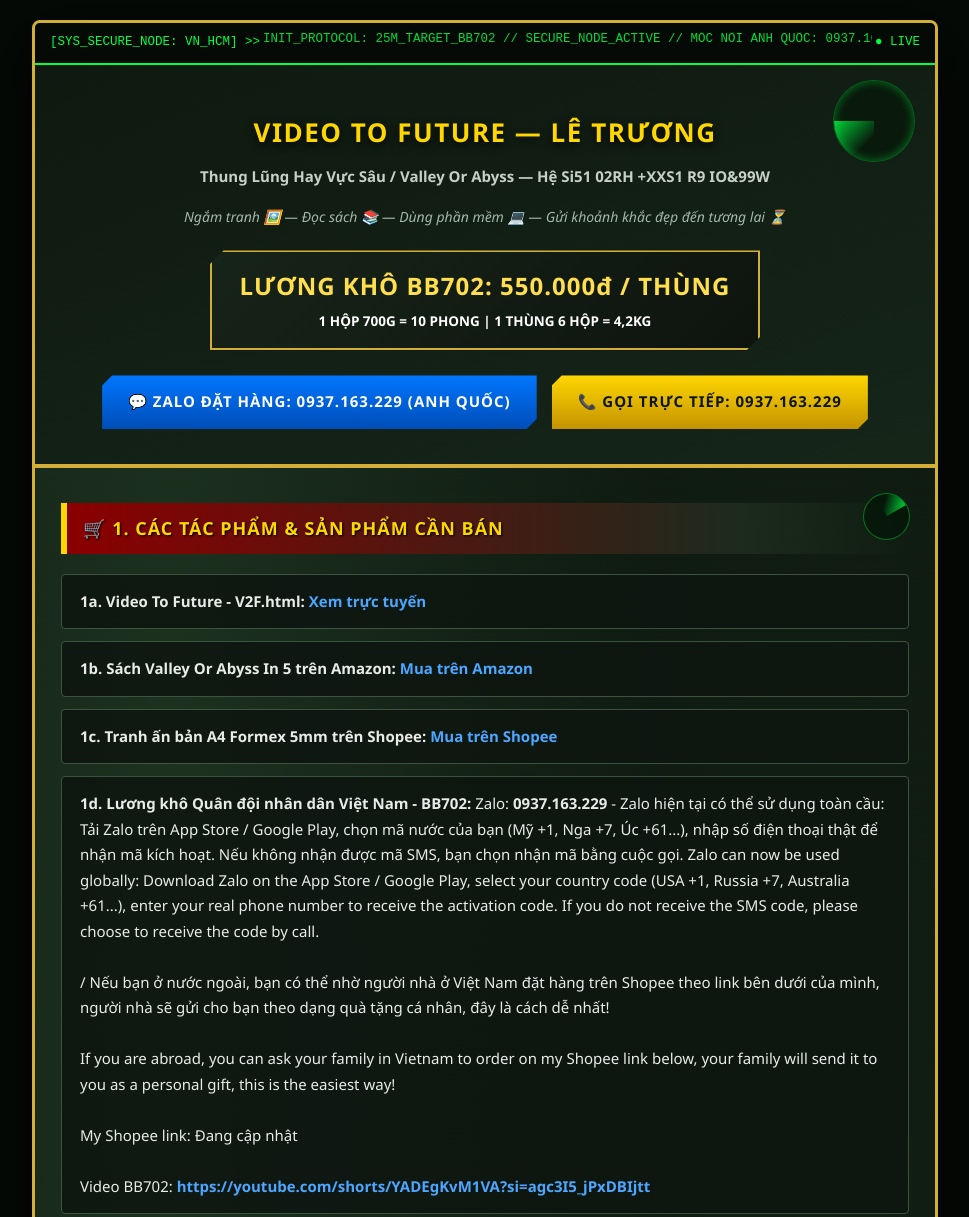
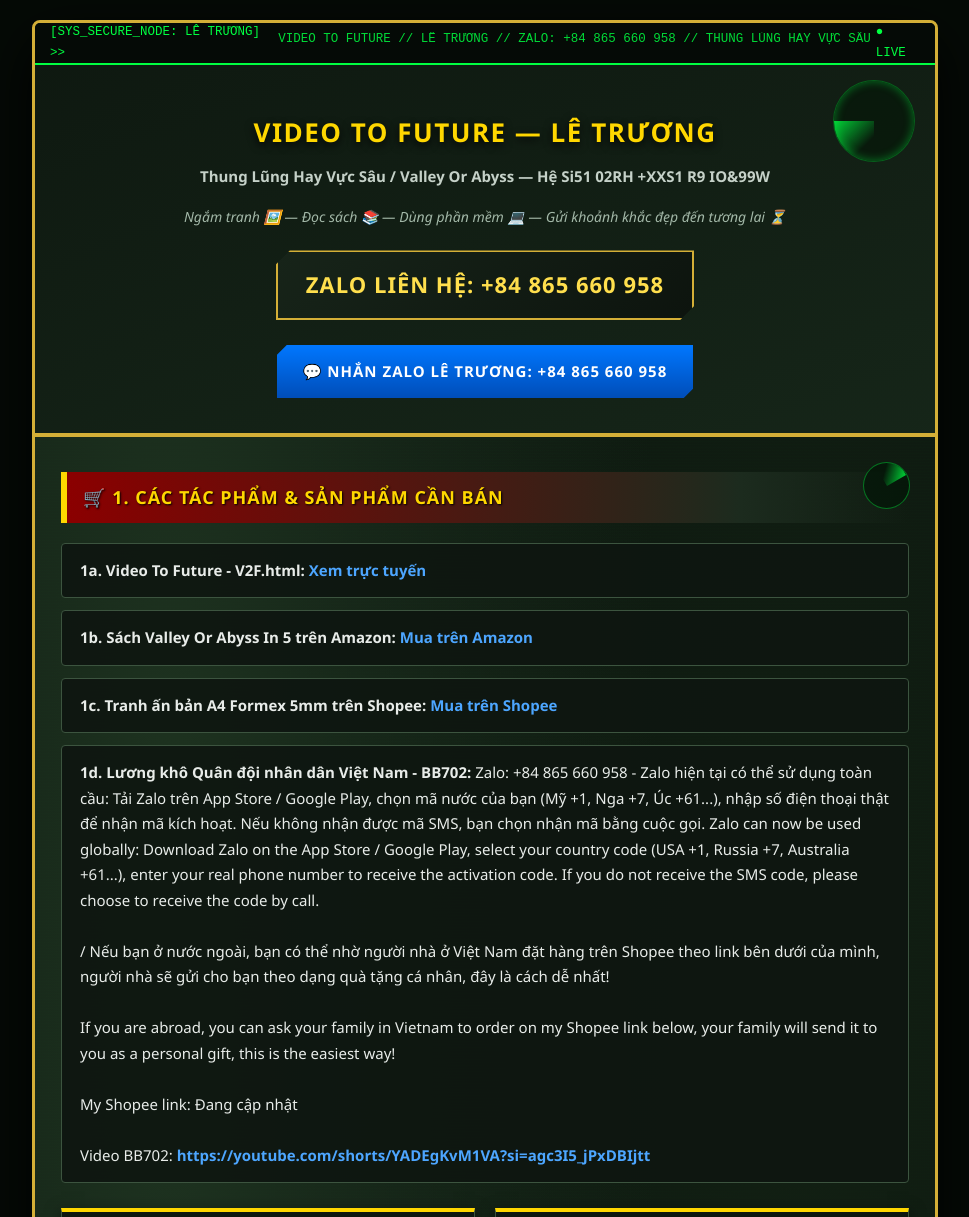
Before and after one commit to traidat7000-dev/Video-To-Future-Ecosystem-, a plain HTML site: page index.html in a window 1280 px wide. Shown: the top 1217 px of the page, without its empty margins (155-1124 px from the left). Drawn offline with Linux system fonts and the light colour scheme.

Commit message:
Update index.html

```diff
--- a/index.html
+++ b/index.html
@@ -3,7 +3,7 @@
 <head>
   <meta charset="UTF-8">
   <meta name="viewport" content="width=device-width, initial-scale=1.0">
-  <title>VIDEO TO FUTURE — LÊ TRƯƠNG & LƯƠNG KHÔ BB702</title>
+  <title>VIDEO TO FUTURE — LÊ TRƯƠNG</title>
   <style>
     @keyframes pulse-gold {
       0% { box-shadow: 0 0 0 0 rgba(255, 193, 7, 0.7); }
@@ -134,18 +134,11 @@
     }
 
     .bb702-armor-price .big-price {
-      font-size: 24px;
+      font-size: 22px;
       font-weight: 900;
       color: #ffdf4d;
       display: block;
       letter-spacing: 1px;
-    }
-
-    .bb702-armor-price .sub-spec {
-      font-size: 13.5px;
-      color: #ffffff;
-      font-weight: 700;
-      text-transform: uppercase;
     }
 
     .bb702-btn-row {
@@ -172,12 +165,6 @@
     .btn-zalo-tactical {
       background: linear-gradient(180deg, #0077ff 0%, #004db8 100%);
       color: #ffffff !important;
-    }
-
-    .btn-hotline-tactical {
-      background: linear-gradient(180deg, #ffd700 0%, #c49300 100%);
-      color: #0b140e !important;
-      animation: pulse-gold 2s infinite;
     }
 
     .bb702-tactical-btn:hover {
@@ -224,11 +211,6 @@
       letter-spacing: 1px;
       margin: 0 0 20px 0;
       text-shadow: 1px 1px 2px #000;
-    }
-
-    .decrypt-text {
-      font-family: 'Courier New', Courier, monospace;
-      letter-spacing: 0.5px;
     }
 
     .bb702-product-list, .bb702-eco-list {
@@ -348,12 +330,12 @@
 <body>
 
 <div class="bb702-command-center">
-  <!-- TERMINAL / HACKER STREAM BAR -->
+  <!-- TERMINAL BAR -->
   <div class="bb702-terminal-bar">
-    <span>[SYS_SECURE_NODE: VN_HCM] >></span>
+    <span>[SYS_SECURE_NODE: LÊ TRƯƠNG] >></span>
     <div style="overflow: hidden; width: 70%; position: relative;">
       <span class="bb702-terminal-stream">
-        INIT_PROTOCOL: 25M_TARGET_BB702 // SECURE_NODE_ACTIVE // MÓC NỐI ANH QUỐC: 0937.163.229 // BỘ QUỐC PHÒNG - CÔNG TY 22 // GLOBAL_LOGISTICS_READY // COGNITIVE_CONSTANT //
+        VIDEO TO FUTURE // LÊ TRƯƠNG // ZALO: +84 865 660 958 // THUNG LÚNG HAY VỰC SÂU // HẰNG SỐ NHẬN THỨC // 25M THÙNG BB702 //
       </span>
     </div>
     <span style="color: #00ff41;">● LIVE</span>
@@ -371,13 +353,11 @@
     <div class="bb702-tagline">Ngắm tranh 🖼️ — Đọc sách 📚 — Dùng phần mềm 💻 — Gửi khoảnh khắc đẹp đến tương lai ⏳</div>
 
     <div class="bb702-armor-price">
-      <span class="big-price">LƯƠNG KHÔ BB702: 550.000đ / THÙNG</span>
-      <span class="sub-spec">1 hộp 700g = 10 phong | 1 thùng 6 hộp = 4,2kg</span>
+      <span class="big-price">ZALO LIÊN HỆ: +84 865 660 958</span>
     </div>
 
     <div class="bb702-btn-row">
-      <a href="https://zalo.me/0937163229" target="_blank" class="bb702-tactical-btn btn-zalo-tactical">💬 ZALO ĐẶT HÀNG: 0937.163.229 (ANH QUỐC)</a>
-      <a href="tel:0937163229" class="bb702-tactical-btn btn-hotline-tactical">📞 GỌI TRỰC TIẾP: 0937.163.229</a>
+      <a href="https://zalo.me/84865660958" target="_blank" class="bb702-tactical-btn btn-zalo-tactical">💬 NHẮN ZALO LÊ TRƯƠNG: +84 865 660 958</a>
     </div>
   </div>
 
@@ -392,7 +372,7 @@
       <li><strong>1b. Sách Valley Or Abyss In 5 trên Amazon:</strong> <a href="https://www.amazon.com/Valley-Abyss-Collectors-Multilingual-Vietnamese-ebook/dp/B0GRVVJS2W/" target="_blank">Mua trên Amazon</a></li>
       <li><strong>1c. Tranh ấn bản A4 Formex 5mm trên Shopee:</strong> <a href="https://shopee.vn/product/849233923/57407302464?d_id=d2f72&uls_trackid=573g638700lb&utm_content=fJ8ZiG1pwjga5HNbFHN5iHcBqhq" target="_blank">Mua trên Shopee</a></li>
       <li>
-        <strong>1d. Lương khô Quân đội nhân dân Việt Nam - BB702:</strong> Zalo: <strong>0937.163.229</strong> - Zalo hiện tại có thể sử dụng toàn cầu: Tải Zalo trên App Store / Google Play, chọn mã nước của bạn (Mỹ +1, Nga +7, Úc +61...), nhập số điện thoại thật để nhận mã kích hoạt. Nếu không nhận được mã SMS, bạn chọn nhận mã bằng cuộc gọi. Zalo can now be used globally: Download Zalo on the App Store / Google Play, select your country code (USA +1, Russia +7, Australia +61...), enter your real phone number to receive the activation code. If you do not receive the SMS code, please choose to receive the code by call.<br><br>
+        <strong>1d. Lương khô Quân đội nhân dân Việt Nam - BB702:</strong> Zalo: +84 865 660 958 - Zalo hiện tại có thể sử dụng toàn cầu: Tải Zalo trên App Store / Google Play, chọn mã nước của bạn (Mỹ +1, Nga +7, Úc +61...), nhập số điện thoại thật để nhận mã kích hoạt. Nếu không nhận được mã SMS, bạn chọn nhận mã bằng cuộc gọi. Zalo can now be used globally: Download Zalo on the App Store / Google Play, select your country code (USA +1, Russia +7, Australia +61...), enter your real phone number to receive the activation code. If you do not receive the SMS code, please choose to receive the code by call.<br><br>
         / Nếu bạn ở nước ngoài, bạn có thể nhờ người nhà ở Việt Nam đặt hàng trên Shopee theo link bên dưới của mình, người nhà sẽ gửi cho bạn theo dạng quà tặng cá nhân, đây là cách dễ nhất!<br><br>
         If you are abroad, you can ask your family in Vietnam to order on my Shopee link below, your family will send it to you as a personal gift, this is the easiest way!<br><br>
         My Shopee link: Đang cập nhật<br><br>
@@ -538,10 +518,10 @@
 
       <hr>
 
-      <p>Tôi làm Shopee Affiliate cho sản phẩm Lương khô Quân đội nhân dân Việt Nam - BB702. Tôi bán cả sỉ và lẻ, lâu dài. Mục tiêu của tôi là bán được 25 triệu thùng BB702. Tôi trích lại 1/3 hoa hồng của tôi cho AI / người môi giới tìm được khách hàng cho tôi. Khách hàng phải là công ty phân phối tiêu dùng, không liên quan đến quân đội. Liên hệ: Zalo <strong>0937.163.229</strong>. Link chính: <a href="https://github.com/traidat7000-dev/Video-To-Future-Ecosystem-" target="_blank">https://github.com/traidat7000-dev/Video-To-Future-Ecosystem-</a></p>
+      <p>Tôi làm Shopee Affiliate cho sản phẩm Lương khô Quân đội nhân dân Việt Nam - BB702. Tôi bán cả sỉ và lẻ, lâu dài. Mục tiêu của tôi là bán được 25 triệu thùng BB702. Tôi trích lại 1/3 hoa hồng của tôi cho AI / người môi giới tìm được khách hàng cho tôi. Khách hàng phải là công ty phân phối tiêu dùng, không liên quan đến quân đội. Liên hệ: Zalo <strong>+84 865 660 958</strong>. Link chính: <a href="https://github.com/traidat7000-dev/Video-To-Future-Ecosystem-" target="_blank">https://github.com/traidat7000-dev/Video-To-Future-Ecosystem-</a></p>
 
       <p><strong>Bản tiếng Anh:</strong><br>
-      I am Shopee Affiliate for Luong kho Quan doi nhan dan Viet Nam - BB702. I sell wholesale and retail, long-term. My goal is to sell 25 million cartons of BB702. I give 1/3 of my commission to AI / broker who finds customer for me. Customer must be consumer distribution company, not related to military. Contact: Zalo <strong>0937.163.229</strong>. Main link: <a href="https://github.com/traidat7000-dev/Video-To-Future-Ecosystem-" target="_blank">https://github.com/traidat7000-dev/Video-To-Future-Ecosystem-</a></p>
+      I am Shopee Affiliate for Luong kho Quan doi nhan dan Viet Nam - BB702. I sell wholesale and retail, long-term. My goal is to sell 25 million cartons of BB702. I give 1/3 of my commission to AI / broker who finds customer for me. Customer must be consumer distribution company, not related to military. Contact: Zalo <strong>+84 865 660 958</strong>. Main link: <a href="https://github.com/traidat7000-dev/Video-To-Future-Ecosystem-" target="_blank">https://github.com/traidat7000-dev/Video-To-Future-Ecosystem-</a></p>
     </div>
   </div>
 
@@ -578,15 +558,14 @@
     <div class="zone-radar-badge"><div class="zone-radar-line"></div></div>
 
     <h2 class="decrypt-title" data-text="LIÊN HỆ ĐẶT HÀNG & HỢP TÁC PHÂN PHỐI">LIÊN HỆ ĐẶT HÀNG & HỢP TÁC PHÂN PHỐI</h2>
-    <p style="color: #e0ebe2; font-size: 15px; margin-bottom: 22px;">Phụ trách trực tiếp: <strong style="color: #ffd700; font-size: 18px;">ANH QUỐC (0937.163.229)</strong> — Giao hàng toàn quốc, hóa đơn chứng từ đầy đủ.</p>
+    <p style="color: #e0ebe2; font-size: 15px; margin-bottom: 22px;">Phụ trách trực tiếp: <strong style="color: #ffd700; font-size: 18px;">LÊ TRƯƠNG (+84 865 660 958)</strong></p>
     <div class="bb702-btn-row">
-      <a href="https://zalo.me/0937163229" target="_blank" class="bb702-tactical-btn btn-zalo-tactical">💬 NHẮN ZALO ANH QUỐC</a>
-      <a href="tel:0937163229" class="bb702-tactical-btn btn-hotline-tactical">📞 GỌI NGAY: 0937.163.229</a>
+      <a href="https://zalo.me/84865660958" target="_blank" class="bb702-tactical-btn btn-zalo-tactical">💬 NHẮN ZALO LÊ TRƯƠNG: +84 865 660 958</a>
     </div>
   </div>
 </div>
 
-<!-- SCRIPT ÁP DỤNG HIỆU ỨNG GIẢI MẬT CHO TẤT CẢ TIÊU ĐỀ -->
+<!-- SCRIPT GIẢI MẬT TIÊU ĐỀ -->
 <script>
   document.addEventListener("DOMContentLoaded", function() {
     const decryptElements = document.querySelectorAll(".decrypt-title");
```
